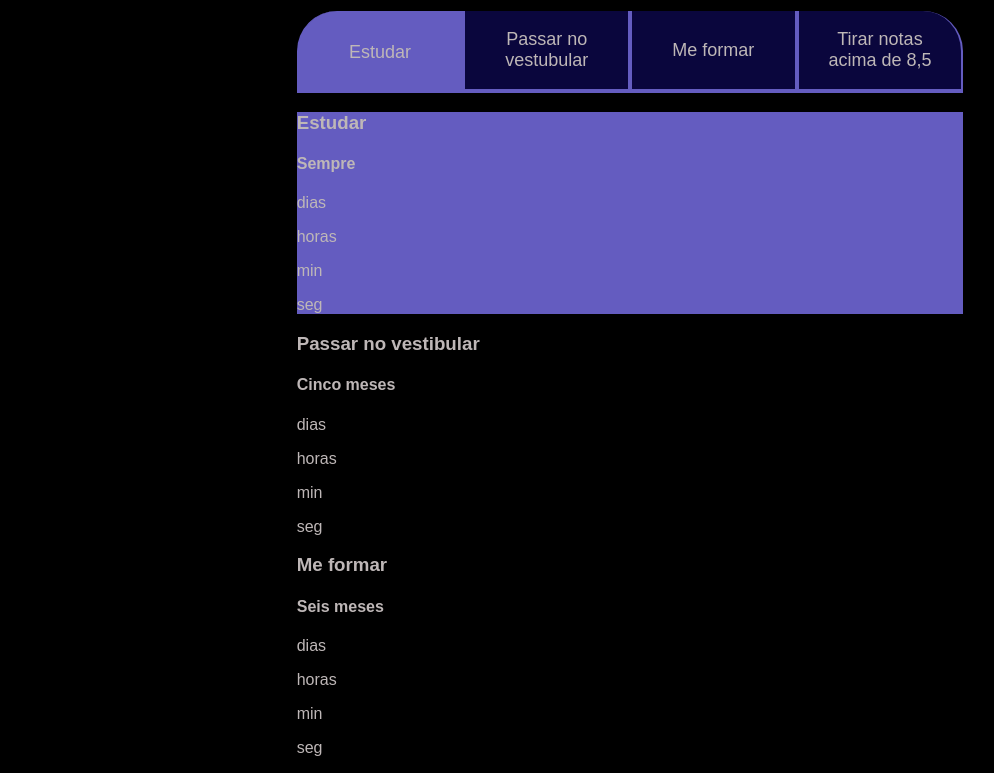
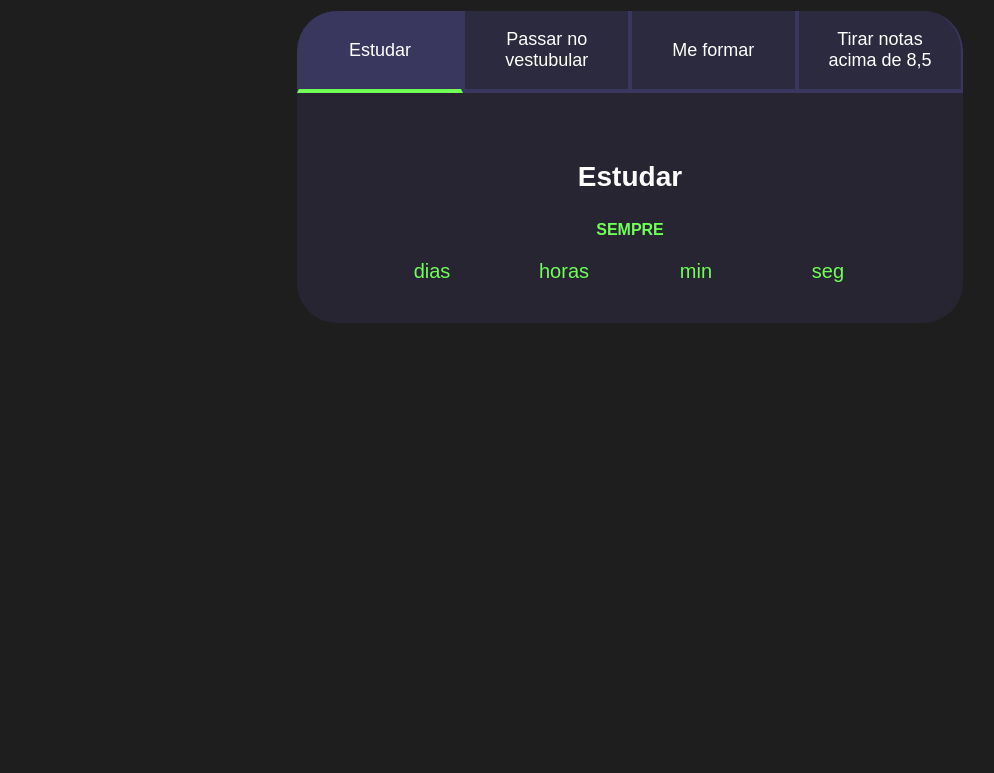
Before and after one commit to ddudiinhaa/projetoooo3C, a plain HTML site: page index.html in a window 1280 px wide. Shown: the part 87-860 px from the top of the page, without its empty margins (10-1004 px from the left). After the commit the page ends 800 px from the top, so only its background shows below. Drawn offline with Linux system fonts and the light colour scheme; a web font is replaced by a local one.

Commit message:
style.css

```diff
--- a/style.css
+++ b/style.css
@@ -1,21 +1,19 @@
 @import url('https://fonts.googleapis.com/css2?family=IBM+Plex+Mono:ital,wght@0,100;0,200;0,300;0,400;0,500;0,600;0,700;1,100;1,200;1,300;1,400;1,500;1,600;1,700&family=Roboto+Condensed:ital,wght@0,100..900;1,100..900&family=Winky+Sans:ital,wght@0,300..900;1,300..900&display=swap');
-
-:root{
-
-    --cor-de-fundo: #000000;
-    --roxo: #270d1e;
-    --branco: #beb7b7;
-    --botao-ativo: #645cc0;
-    --botao-inativo: rgba(21, 12, 122, 0.5);
-    --texto-fundo:rgba(96, 41, 184, 0.3);
+:root {
+    --cor-de-fundo: #1E1E1E;
+    --verde: #6FFF57;
+    --branco: #FFFFFF;
+    --botao-ativo: #3A375E;
+    --botao-inativo: rgba(58, 55, 94, 0.5);
+    --texto-fundo: rgba(58, 55, 94, 0.3);
 }
-
 
 body {
     background-color: var(--cor-de-fundo);
     color: var(--branco);
     font-family: 'Chakra Petch', sans-serif;
 }
+
 
 .conteudo-principal {
     display: flex;
@@ -36,6 +34,7 @@
 .titulo-principal span {
     color: var(--verde);
 }
+
 
 .botao {
     font-family: 'Chakra Petch', sans-serif;
@@ -61,9 +60,59 @@
     display: block;
 }
 
- .ativo{
+.botao.ativo {
     background-color: var(--botao-ativo);
     border-bottom: 4px solid var(--verde);
+}
+
+.abas-textos {
+    background-color: var(--texto-fundo);
+    padding: 40px;
+    border-radius: 0 0 40px 40px;
+}
+
+.aba-conteudo.ativo {
+    display: block;
+}
+
+.aba-conteudo {
+    display: none;
+}
+
+.aba-conteudo-titulo-principal {
+    font-size: 28px;
+    text-align: center;
+}
+
+.aba-conteudo-titulo-secundario {
+    text-align: center;
+    color: var(--verde);
+    text-transform: uppercase;
+}
+
+.contador {
+    display: flex;
+    justify-content: center;
+    flex-wrap: wrap;
+}
+
+.contador-digito {
+    padding: 0 16px;
+    text-align: center;
+    min-width: 100px;
+}
+
+.contador-digito-numero {
+    font-size: 80px;
+    margin: 0;
+
+}
+
+.contador-digito-texto {
+    color: var(--verde);
+    font-size: 20px;
+    margin: 0;
+
 }
 
 @media screen and (min-width: 768px) {
```
Lines whose indentation alone changed are shown as unchanged.
